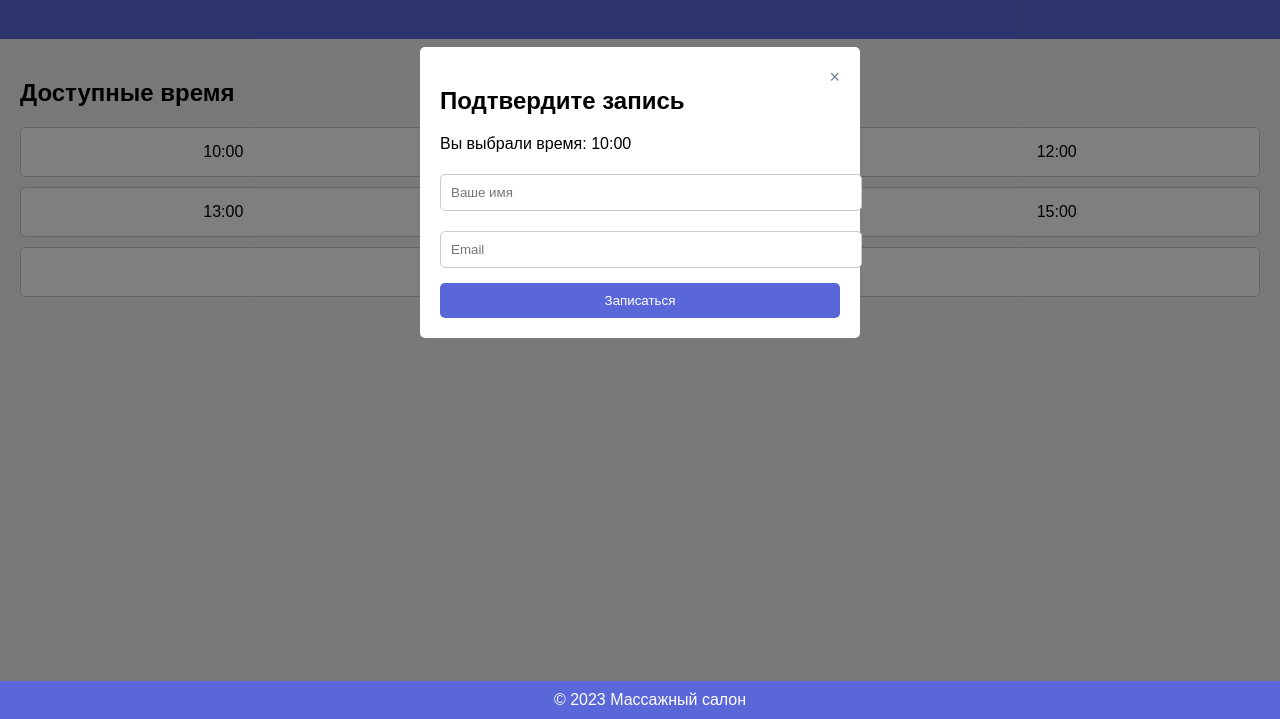
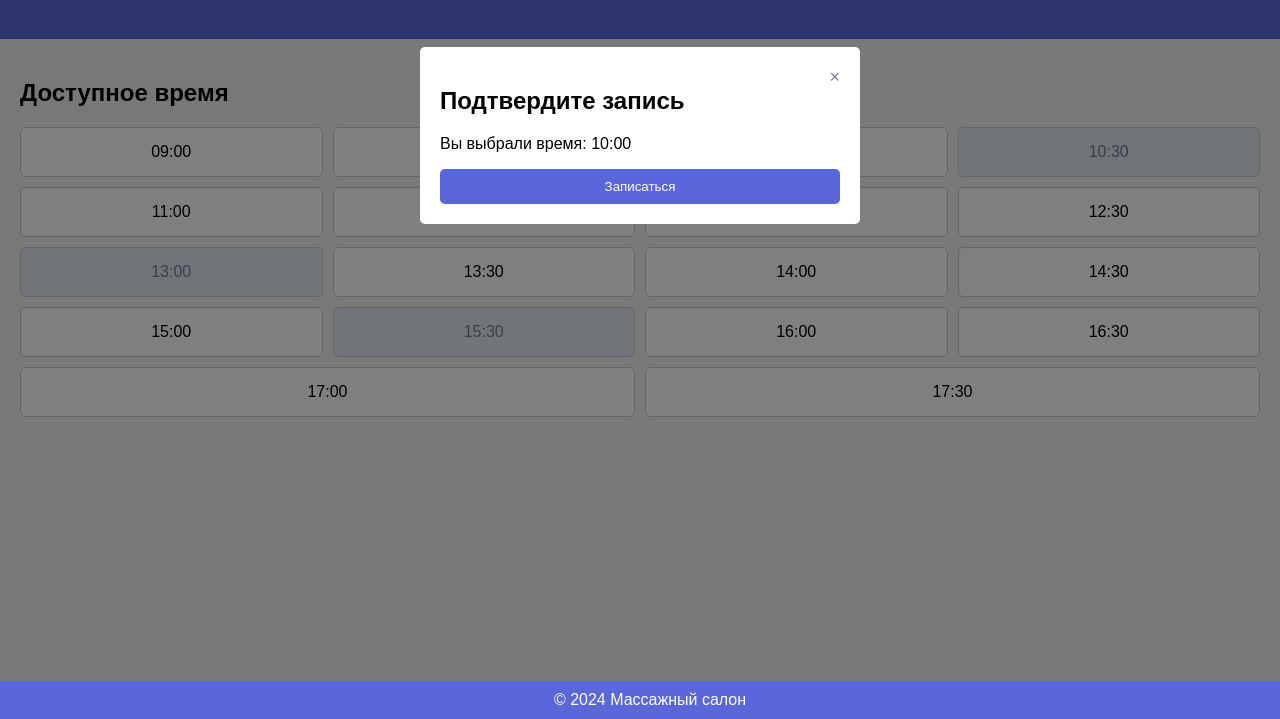
Before and after one commit to Nail4all/massage, a plain HTML site: page index.html in a window 1280 px wide. Both pictures are taken after a click on the element "10:00". Shown: the part 81-800 px from the top of the page. Drawn offline with Linux system fonts and the light colour scheme.

Commit message:
index.html

```diff
--- a/index.html
+++ b/index.html
@@ -3,7 +3,6 @@
 <head>
     <meta charset="UTF-8">
     <title>Запись на массаж</title>
-    <script src="https://telegram.org/js/telegram-web-app.js"></script>
     <style>
         body {
             font-family: Arial, sans-serif;
@@ -29,7 +28,7 @@
             background-color: white;
             padding: 15px;
             border-radius: 5px;
-            flex: 1 0 30%;
+            flex: 1 0 21%;
             text-align: center;
             cursor: pointer;
             border: 1px solid #ccc;
@@ -68,13 +67,6 @@
             max-width: 400px;
             border-radius: 5px;
         }
-        #bookingForm input[type="text"], #bookingForm input[type="email"] {
-            width: 100%;
-            padding: 10px;
-            margin: 5px 0 15px 0;
-            border: 1px solid #ccc;
-            border-radius: 5px;
-        }
         #bookingForm button {
             background-color: #5A67D8;
             color: white;
@@ -102,15 +94,12 @@
 </header>
 
 <div class="container">
-    <h2>Доступные время</h2>
+    <h2>Доступное время</h2>
     <div class="schedule">
-        <div class="time-slot" data-time="10:00">10:00</div>
-        <div class="time-slot booked">11:00</div>
-        <div class="time-slot" data-time="12:00">12:00</div>
-        <div class="time-slot" data-time="13:00">13:00</div>
-        <div class="time-slot booked">14:00</div>
-        <div class="time-slot" data-time="15:00">15:00</div>
-        <div class="time-slot" data-time="16:00">16:00</div>
+        <!-- Генерация временных слотов -->
+        <!-- Время с 9:00 до 18:00 с шагом 30 минут -->
+        <!-- Занятые слоты: 10:30, 13:00, 15:30 -->
+        <!-- Используем JavaScript для генерации -->
     </div>
 </div>
 
@@ -119,25 +108,64 @@
         <span class="close-btn" onclick="closeForm()">&times;</span>
         <h2>Подтвердите запись</h2>
         <p id="selectedTime"></p>
-        <input type="text" placeholder="Ваше имя" required>
-        <input type="email" placeholder="Email" required>
         <button onclick="submitForm()">Записаться</button>
     </div>
 </div>
 
 <footer>
-    &copy; 2023 Массажный салон
+    &copy; 2024 Массажный салон
 </footer>
 
 <script>
-    const timeSlots = document.querySelectorAll('.time-slot:not(.booked)');
+    // Инициализация переменных
+    const scheduleContainer = document.querySelector('.schedule');
     const bookingForm = document.getElementById('bookingForm');
     const selectedTimeElement = document.getElementById('selectedTime');
+    let selectedTime = '';
+
+    // Временные параметры
+    const startTime = 9; // Начало дня в 9:00
+    const endTime = 18; // Конец дня в 18:00
+    const timeStep = 30; // Шаг в минутах
+
+    // Занятые временные слоты
+    const bookedSlots = ['10:30', '13:00', '15:30'];
+
+    // Функция для форматирования времени
+    function formatTime(hours, minutes) {
+        return (
+            ('0' + hours).slice(-2) +
+            ':' +
+            ('0' + minutes).slice(-2)
+        );
+    }
+
+    // Генерация временных слотов
+    for (let h = startTime; h < endTime; h++) {
+        for (let m = 0; m < 60; m += timeStep) {
+            const time = formatTime(h, m);
+            const slot = document.createElement('div');
+            slot.classList.add('time-slot');
+
+            // Проверяем, является ли слот занятым
+            if (bookedSlots.includes(time)) {
+                slot.classList.add('booked');
+            } else {
+                slot.setAttribute('data-time', time);
+            }
+
+            slot.textContent = time;
+            scheduleContainer.appendChild(slot);
+        }
+    }
+
+    // Добавляем обработчики событий для доступных слотов
+    const timeSlots = document.querySelectorAll('.time-slot:not(.booked)');
 
     timeSlots.forEach(slot => {
         slot.addEventListener('click', function() {
-            const time = this.getAttribute('data-time');
-            selectedTimeElement.textContent = 'Вы выбрали время: ' + time;
+            selectedTime = this.getAttribute('data-time');
+            selectedTimeElement.textContent = 'Вы выбрали время: ' + selectedTime;
             bookingForm.style.display = 'block';
         });
     });
@@ -147,7 +175,7 @@
     }
 
     function submitForm() {
-        alert('Ваша запись принята!');
+        alert('Ваша запись на ' + selectedTime + ' принята!');
         bookingForm.style.display = 'none';
     }
 </script>
```
